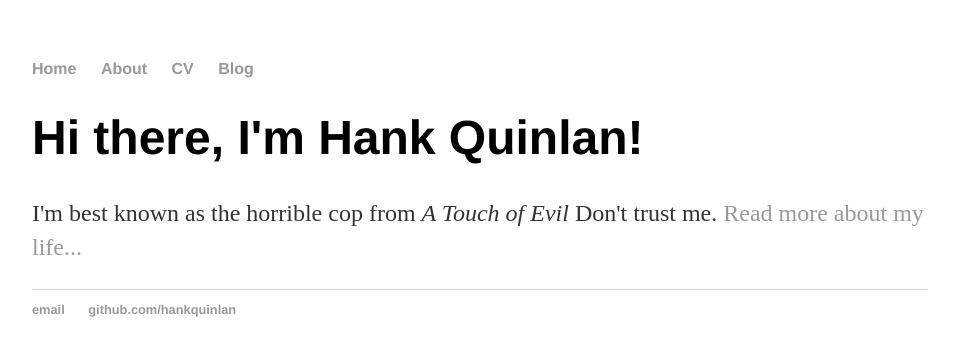
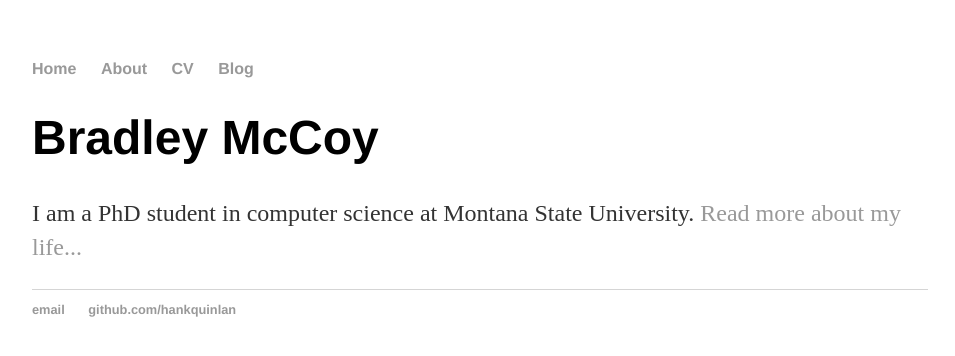
Before and after one commit to Brad-A-M/Brad-A-M.github.io, a Jekyll site: the page built from index.html, in a window 1280 px wide. Shown: the top 356 px of the page, without its empty margins (160-1115 px from the left). Built offline with Jekyll 4.4.1, drawn with Linux system fonts in a browser that asks for light colours.

Commit message:
Update index.html

```diff
--- a/index.html
+++ b/index.html
@@ -1,8 +1,8 @@
 ---
 layout: default
-title: Hank Quinlan, Horrible Cop
+title: Bradley McCoy
 ---
 <div class="blurb">
-	<h1>Hi there, I'm Hank Quinlan!</h1>
-	<p>I'm best known as the horrible cop from <em>A Touch of Evil</em> Don't trust me. <a href="/about">Read more about my life...</a></p>
+	<h1>Bradley McCoy</h1>
+	<p>I am a PhD student in computer science at Montana State University. <a href="/about">Read more about my life...</a></p>
 </div><!-- /.blurb -->
```
